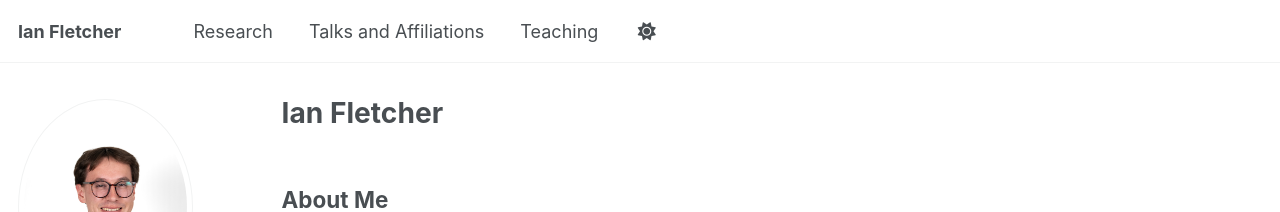
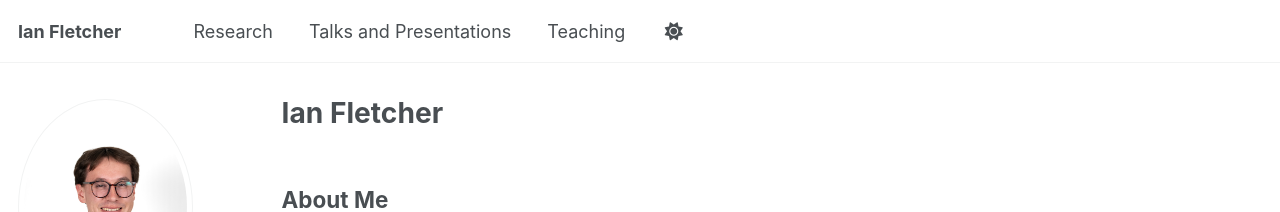
Before and after one commit to fletcherian/fletcherian.github.io, a Jekyll site: the page built from _pages/about.md, in a window 1280 px wide. Shown: the top 212 px of the page. Built offline with Jekyll 4.4.1, drawn with Linux system fonts in a browser that asks for light colours; some web fonts are replaced; a script that is not in the unit is left out.

Commit message:
Update navigation.yml

```diff
--- a/_data/navigation.yml
+++ b/_data/navigation.yml
@@ -11,7 +11,7 @@ main:
   - title: "Research"
     url: /publications/
 
-  - title: "Talks and Affiliations"
+  - title: "Talks and Presentations"
     url: /talks/
 
   - title: "Teaching"
```
